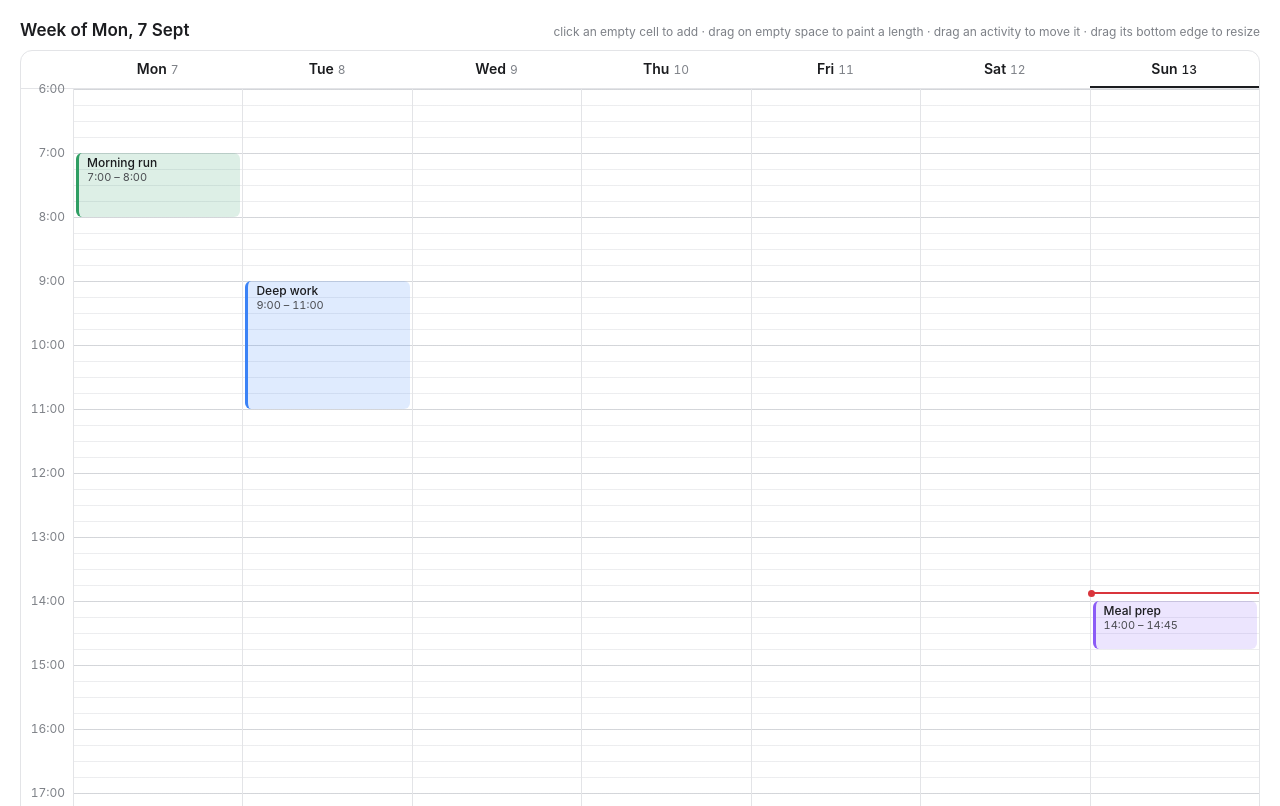
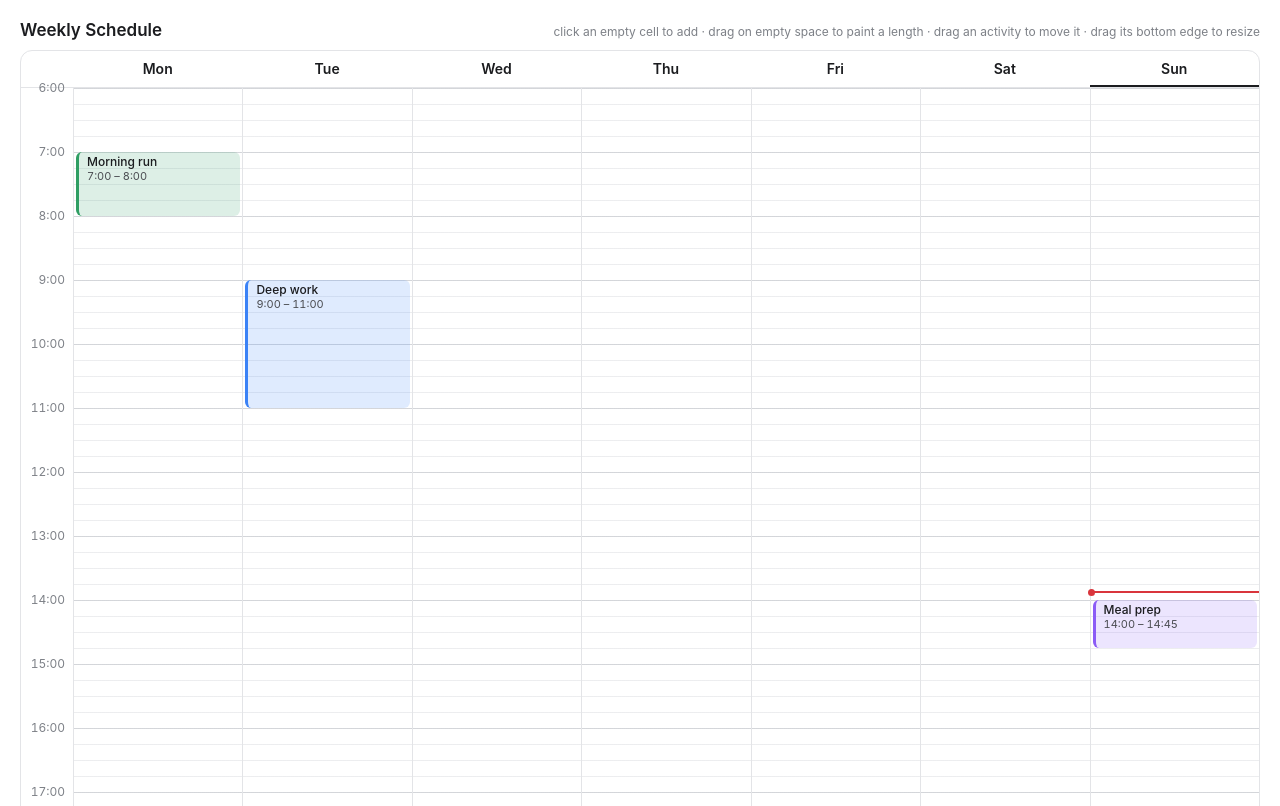
Before and after one commit to charleshergott/timetable, a plain HTML site: page index.html in a window 1280 px wide. Shown: the top 806 px of the page. Drawn offline with Linux system fonts and the light colour scheme.

Commit message:
commit_130926_2

```diff
--- a/index.html
+++ b/index.html
@@ -322,7 +322,7 @@
 <body>
 
     <div class="tb">
-        <h3 id="weekLabel">Week</h3>
+        <h3 id="weekLabel">Weekly Schedule</h3>
         <div class="hint">click an empty cell to add &middot; drag on empty space to paint a length &middot; drag an
             activity to move it &middot; drag its bottom edge to resize</div>
     </div>
@@ -375,13 +375,10 @@
             function fmt(m) { var h = Math.floor(m / 60), mm = m % 60; return h + ':' + (mm < 10 ? '0' : '') + mm }
             function fmtDur(m) { var h = Math.floor(m / 60), mm = m % 60; return h ? (mm ? h + 'h ' + mm + 'm' : h + 'h') : mm + 'm' }
 
-            $('weekLabel').textContent = 'Week of ' + mon.toLocaleDateString('en-GB', { weekday: 'short', day: 'numeric', month: 'short' });
-
             var head = $('head'), body = $('body'), gutter = $('gutter'), cols = [];
             for (var i = 0; i < 7; i++) {
                 var d = document.createElement('div'); d.className = 'day' + (i === todayIdx ? ' today' : '');
-                var dt = new Date(mon); dt.setDate(mon.getDate() + i);
-                d.innerHTML = DAYS[i] + '<span>' + dt.getDate() + '</span>';
+                d.textContent = DAYS[i];
                 head.appendChild(d);
                 var c = document.createElement('div'); c.className = 'col'; c.dataset.d = i;
                 body.appendChild(c); cols.push(c);
```
